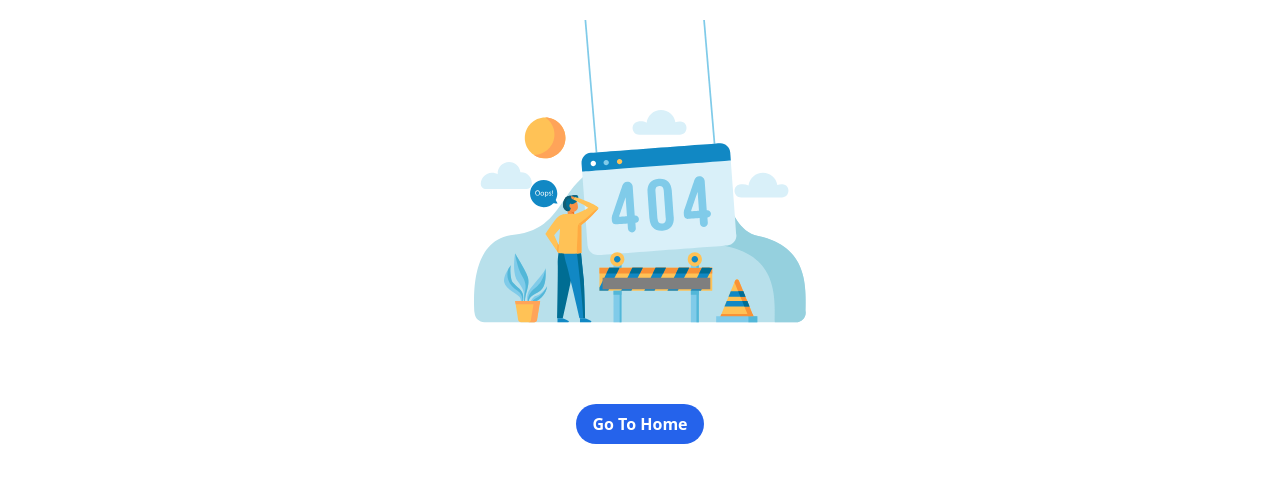
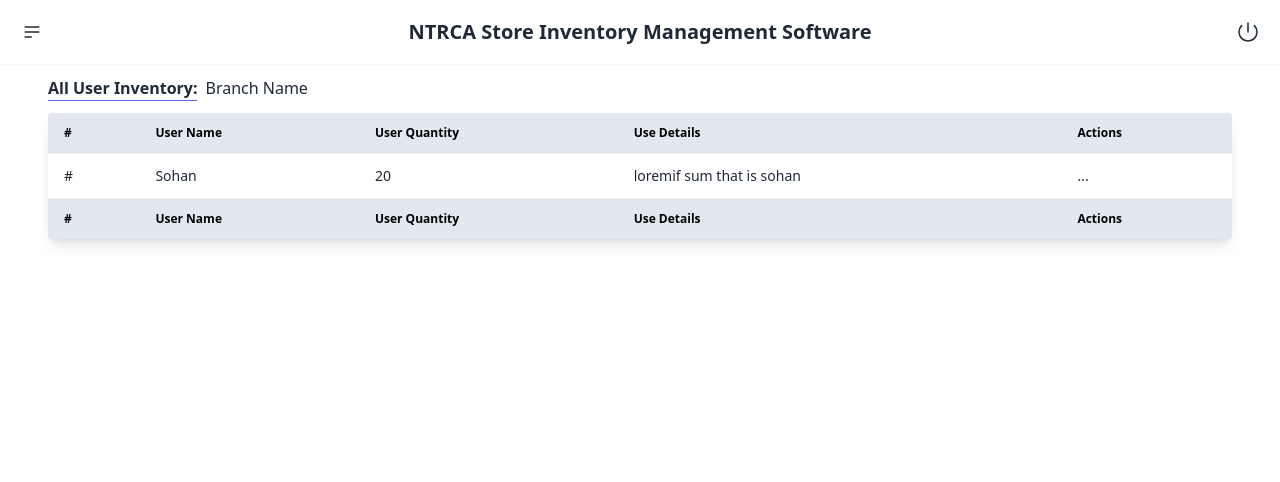
Before and after one commit to MehadiHasan-web/retailer-pos, a React (Vite) app: page /manageInventory/allUserInventory in a window 1280 px wide. Before the commit this address had no page. Shown: the top 482 px of the page. Built offline with nearby package versions, Linux system fonts and the light colour scheme.

Commit message:
adding all user nevegation page

```diff
--- /dev/null
+++ b/src/Page/AllUserInventory/AllUserInventory.jsx
@@ -0,0 +1,60 @@
+import { Link } from "react-router-dom";
+import Title from "./../../Title/Title";
+
+const AllUserInventory = () => {
+  return (
+    <div>
+      <Title pageName={"All User Inventory"}></Title>
+      {/* title section end */}
+      {/* table history  */}
+      <div>
+        <div className="container mx-auto px-12">
+          <div className="flex justify-start my-3 ">
+            <h2 className="w-34  font-semibold border-b-[1px] border-indigo-500 ">
+              All User Inventory:
+            </h2>{" "}
+            <span className="ms-2"> Branch Name</span>
+          </div>
+
+          <div className="overflow-x-auto  shadow-lg rounded">
+            <table className="table">
+              {/* head */}
+              <thead className="bg-slate-200	">
+                <tr>
+                  <th className="text-black">#</th>
+                  <th className="text-black">User Name</th>
+                  <th className="text-black">User Quantity</th>
+                  <th className="text-black">Use Details</th>
+                  <th className="text-black">Actions</th>
+                </tr>
+              </thead>
+              <tbody>
+                <tr>
+                  <td>#</td>
+                  <td>Sohan</td>
+                  <td>20</td>
+                  <td>loremif sum that is sohan</td>
+                  <td>
+                    <Link to='/userInventory'>...</Link>
+                  </td>
+                </tr>
+              </tbody>
+              {/* foot */}
+              <tfoot className="bg-slate-200	">
+              <tr>
+                  <th className="text-black">#</th>
+                  <th className="text-black">User Name</th>
+                  <th className="text-black">User Quantity</th>
+                  <th className="text-black">Use Details</th>
+                  <th className="text-black">Actions</th>
+                </tr>
+              </tfoot>
+            </table>
+          </div>
+        </div>
+      </div>
+    </div>
+  );
+};
+
+export default AllUserInventory;
--- a/src/Page/ManageInventory/ManageInventory.jsx
+++ b/src/Page/ManageInventory/ManageInventory.jsx
@@ -1,108 +1,16 @@
-// import { Fragment } from "react";
-// import { Menu, Transition } from "@headlessui/react";
-// import { ChevronDownIcon } from "@heroicons/react/20/solid";
-// import { NavLink } from "react-router-dom";
+
 
 import { NavLink } from "react-router-dom";
 import "./style.css";
 import { ChevronDownIcon } from "@heroicons/react/20/solid";
+import UserInventory from './../UserInventory/UserInventory';
 
-// function classNames(...classes) {
-//   return classes.filter(Boolean).join(" ");
-// }
 
 const ManageInventory = () => {
+
+
+
   return (
-    // <Menu as="div" className="relative inline-block text-left">
-    //   <div>
-    //     <Menu.Button className="inline-flex w-full justify-between  rounded-md  text-sm ">
-    //       Manage Inventory
-    //       <ChevronDownIcon
-    //         className="h-5 w-5 text-gray-400"
-    //         aria-hidden="true"
-    //       />
-    //     </Menu.Button>
-    //   </div>
-
-    //   <Transition
-    //     as={Fragment}
-    //     enter="transition ease-out duration-100"
-    //     enterFrom="transform scale-95"
-    //     enterTo="transform scale-100"
-    //     leave="transition ease-in duration-75"
-    //     leaveFrom="transform  scale-100"
-    //     leaveTo="transform  scale-95"
-    //   >
-    //     <Menu.Items className="absolute right-0 z-10 mt-2 w-56 origin-top-right rounded-md bg-white shadow-lg ring-1 ring-black ring-opacity-5 focus:outline-none">
-    //       <div className="py-1">
-    //         <Menu.Item>
-    //           {({ active }) => (
-    //             <NavLink
-    //               to="/manageInventory/category"
-    //               className={classNames(
-    //                 active ? "bg-gray-100 text-gray-900" : "text-gray-700",
-    //                 "block px-4 py-2 text-sm"
-    //               )}
-    //             >
-    //               Category
-    //             </NavLink>
-    //           )}
-    //         </Menu.Item>
-    //         <Menu.Item>
-    //           {({ active }) => (
-    //             <NavLink
-    //               to="/manageInventory/subcategory"
-    //               className={classNames(
-    //                 active ? "bg-gray-100 text-gray-900" : "text-gray-700",
-    //                 "block px-4 py-2 text-sm"
-    //               )}
-    //             >
-    //               Sub Category
-    //             </NavLink>
-    //           )}
-    //         </Menu.Item>
-    //         <Menu.Item>
-    //           {({ active }) => (
-    //             <NavLink
-    //               to="/manageInventory/item"
-    //               className={classNames(
-    //                 active ? "bg-gray-100 text-gray-900" : "text-gray-700",
-    //                 "block px-4 py-2 text-sm"
-    //               )}
-    //             >
-    //               Item
-    //             </NavLink>
-    //           )}
-    //         </Menu.Item>
-    //         <Menu.Item>
-    //           {({ active }) => (
-    //             <NavLink
-    //               to="/manageInventory/subitem"
-    //               className={classNames(
-    //                 active ? "bg-gray-100 text-gray-900" : "text-gray-700",
-    //                 "block px-4 py-2 text-sm"
-    //               )}
-    //             >
-    //               Sub Item
-    //             </NavLink>
-    //           )}
-    //         </Menu.Item>
-    //       </div>
-    //     </Menu.Items>
-    //   </Transition>
-    // </Menu>
-    // <div className="collapse p-0">
-    //   <input type="checkbox" />
-    //   <div className="collapse-title pb-0">
-    //    Manage Inventory
-    //   </div>
-    //   <div className="collapse-content flex flex-col space-y-3 ">
-    //     <NavLink to="/manageInventory/category" className="block">Category</NavLink>
-    //     <NavLink to="/manageInventory/subcategory">Sub Category</NavLink>
-    //     <NavLink to="/manageInventory/item">Item</NavLink>
-    //     <NavLink to="/manageInventory/subitem">Sub Item</NavLink>
-    //   </div>
-    // </div>
     <div className="collapse p-0 ">
       <input type="checkbox" />
       <div className="collapse-title flex gap-10">
@@ -118,6 +26,7 @@
             <li><NavLink to="/manageInventory/subcategory" className="block">Sub Category</NavLink></li>
             <li><NavLink to="/manageInventory/item" className="block">Item</NavLink></li>
             <li><NavLink to="/manageInventory/subitem" className="block">Sub Item</NavLink></li>
+            <li><NavLink to="/manageInventory/allUserInventory" className="block">All User Inventory</NavLink></li>
         </ul>
       </div>
     </div>
--- a/src/Page/Sidebar/Sidebar.jsx
+++ b/src/Page/Sidebar/Sidebar.jsx
@@ -1,7 +1,7 @@
 import { Link } from "react-router-dom"
 import ManageInventory from "../ManageInventory/ManageInventory";
 import PurchaseManagement from "../PurchaseManagement/PurchaseManagement";
-import InstituteManagement from "../InstituteManagement/InstituteManagement";
+
 
 
 
@@ -51,6 +51,9 @@
               </>
             }
             {/* <li><Link to="/createUser">Create User</Link></li> */}
+            {
+              is_manager && <li><Link to="/allUserInventory">All UserInventory</Link></li>
+            }
 
           </ul>
 
--- /dev/null
+++ b/src/Page/UserInventory/UserInventory.jsx
@@ -0,0 +1,34 @@
+const UserInventory = () => {
+
+  const addStockData = (event) => {
+    event.preventDefault();
+    const form = event.target;
+    const data = form.addStock.value;
+    console.log(data)
+  }
+
+  return (
+    <div className="container mx-auto">
+      <div className="grid grid-cols-2 sm:grid-cols-3 md:grid-cols-3 lg:grid-cols-4 gap-1 sm:gap-2 md:gap-1 lg:gap-2 mt-5">
+        <div className=" p-2 flex flex-col justify-between rounded shadow-lg bg-slate-50">
+          <img
+            className="w-full h-20 sm:h-24 md:h-20 lg:h-28 rounded"
+            src=""
+          ></img>
+          <div className="p-2">
+            <h2 className="text-sm sm:text-base md:text-sm lg:text-sm font-semibold mx-auto my-1 md:my-1 lg:my-2">Phone X</h2>
+            <p className="text-sm sm:text-base md:text-sm">Stock : 20</p>
+            <form onSubmit={addStockData}>
+              <input name="addStock" type="number" className="border-2"></input><br></br>
+              <input type="submit" className="bg-blue-500 text-white p-2 w-full my-2 rounded" value="update"></input>
+            </form>
+
+          </div>
+        </div>
+      </div>
+
+    </div>
+  );
+};
+
+export default UserInventory;
```
Also changed, not shown: src/Routers/Routers.jsx (+13 -1 lines), 1 other file (tests, documents, lock files or other folders).
